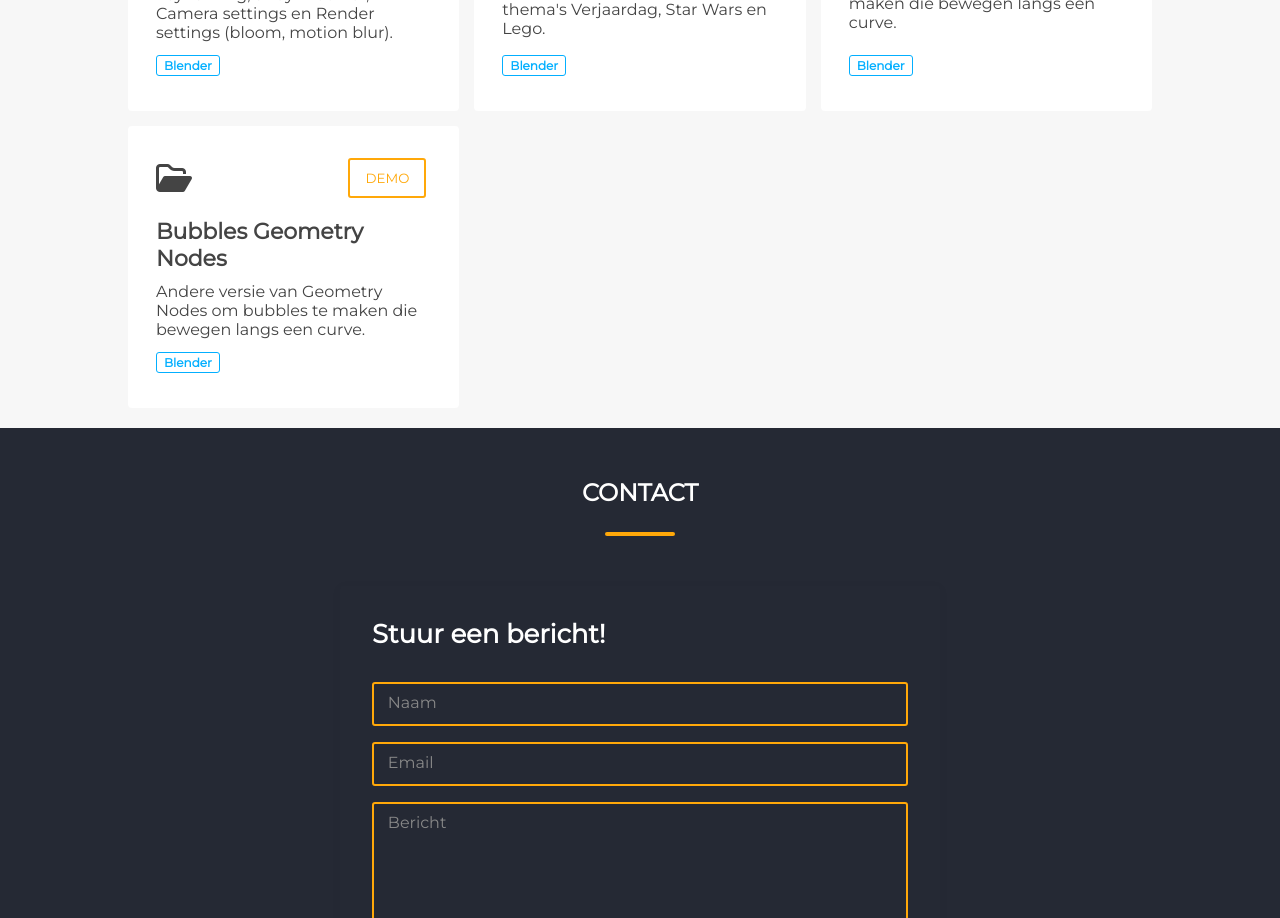
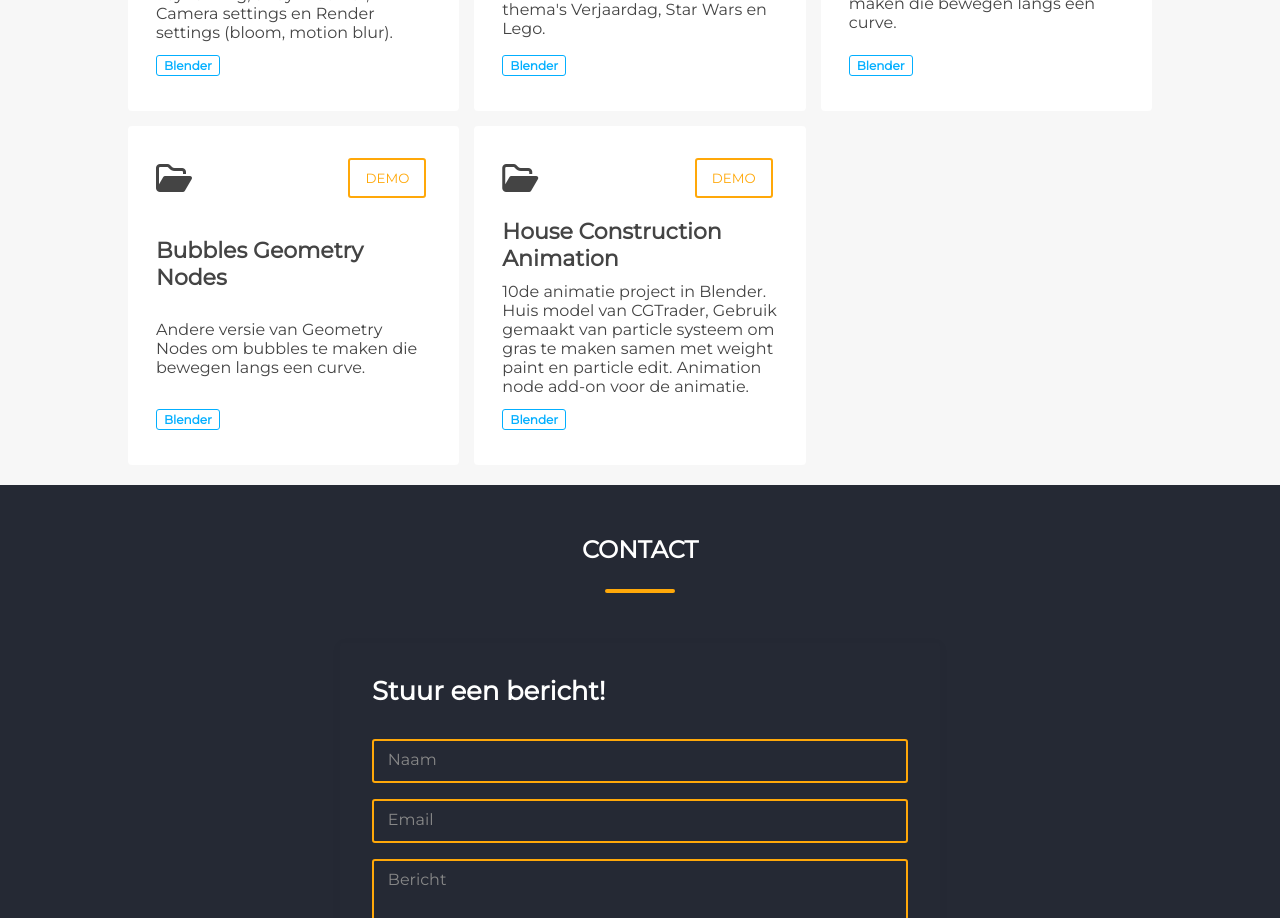
Before and after one commit to TimO143/v2, a React (Create React App) app: page / in a window 1280 px wide. Shown: the part 3800-4718 px from the top of the page. Built offline with nearby package versions, Linux system fonts and the light colour scheme; the HTML template or start-up script is replaced by a standard one.

Commit message:
House contruction animation Blender toegevoegd

```diff
--- a/src/pages/ArtProjects/index.js
+++ b/src/pages/ArtProjects/index.js
@@ -81,6 +81,13 @@ function ArtProjects() {
             info="Andere versie van Geometry Nodes om bubbles te maken die bewegen langs een curve."
             tech={['Blender']}
             />
+            <ArtProjectItem
+            title='House Construction Animation'
+            demoId='Md2P_4AM1OU'
+            isVideo={true}
+            info="10de animatie project in Blender. Huis model van CGTrader, Gebruik gemaakt van particle systeem om gras te maken samen met weight paint en particle edit. Animation node add-on voor de animatie."
+            tech={['Blender']}
+            />
 
 
 
```
